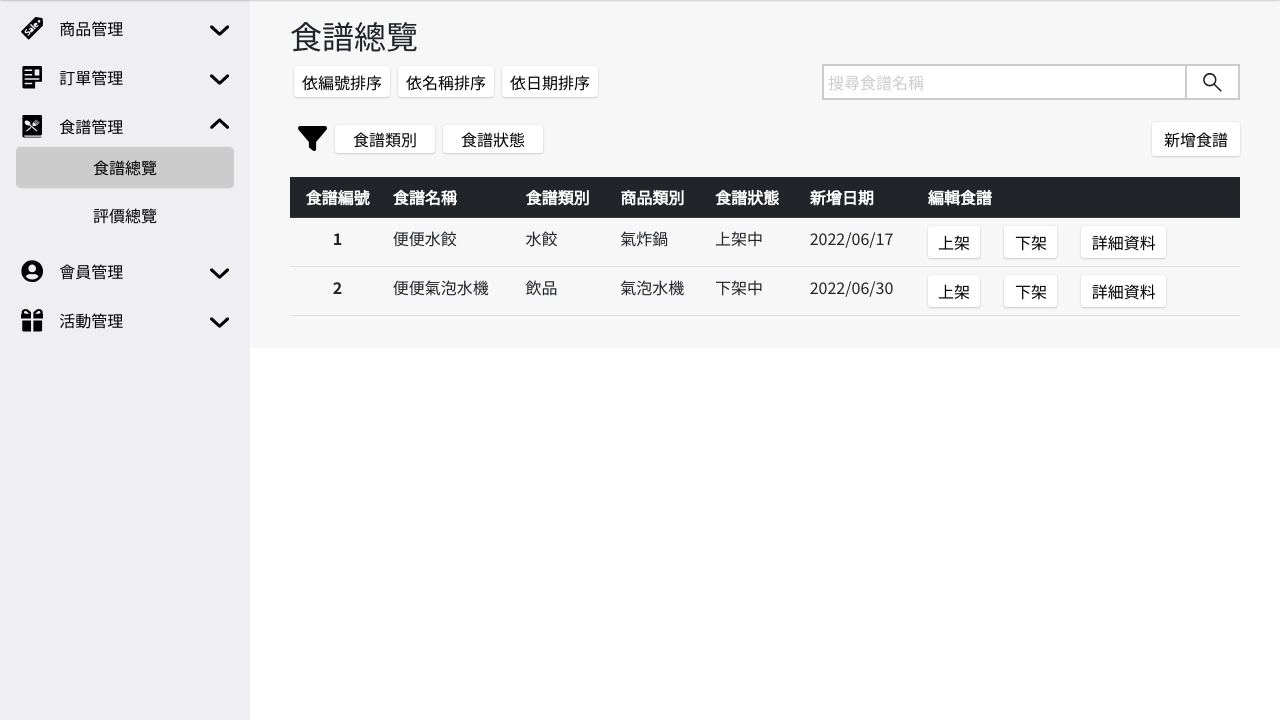
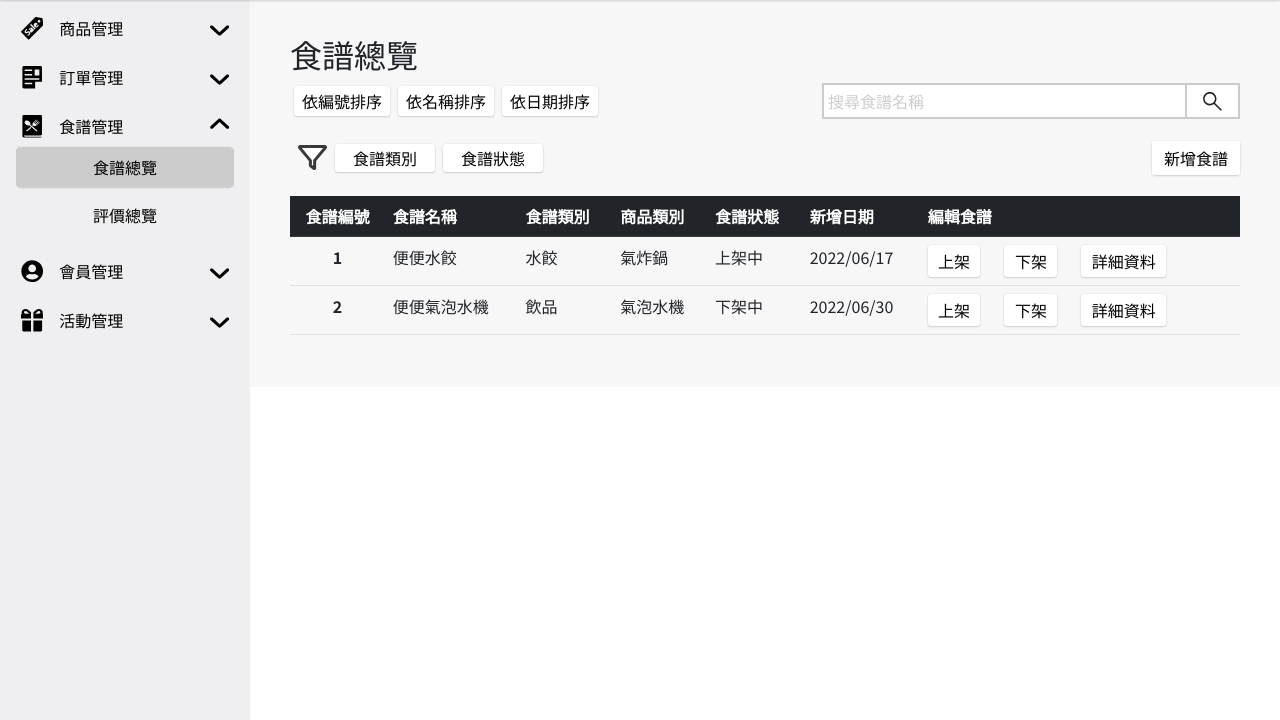
Before and after one commit to zyuan8591/mfee27_group2_project, a PHP site: page /recipe-index.php in a window 1280 px wide. Shown: the part 80-800 px from the top of the page. Run offline with PHP 8.4, Linux system fonts and the light colour scheme; some libraries are stand-ins or nearby versions.

Commit message:
update filter svg

```diff
--- a/recipe-index.php
+++ b/recipe-index.php
@@ -323,8 +323,9 @@
 			<div class="d-flex justify-content-between align-items-center my-3">
 				<div class="filter d-flex align-items-center">
 					<svg width="29" height="25" viewBox="0 0 29 25" fill="none" xmlns="http://www.w3.org/2000/svg">
-						<path d="M0.218261 1.27627C0.593094 0.496667 1.39012 0 2.26588 0H26.7374C27.6154 0 28.4085 0.496667 28.7823 1.27627C29.1619 2.05587 29.0429 2.97833 28.4424 3.64576L18.127 16.1221V23.215C18.127 23.8902 17.7418 24.5097 17.1244 24.811C16.5126 25.1124 15.7762 25.051 15.2267 24.6436L11.6013 21.965C11.1425 21.6301 10.8762 21.1 10.8762 20.5363V16.1221L0.512202 3.64576C-0.0422022 2.97833 -0.156629 2.05587 0.218317 1.27627H0.218261Z" fill="black"/>
+						<path d="M1.5701 1.9264L1.5739 1.9185C1.69656 1.67109 1.96041 1.5 2.26588 1.5H26.7374C27.0464 1.5 27.309 1.6729 27.4298 1.92489L27.4298 1.9249L27.4337 1.93284C27.5472 2.16604 27.5171 2.43152 27.3273 2.64252L27.3064 2.66581L27.2864 2.68995L16.971 15.1663L16.627 15.5823V16.1221V23.215C16.627 23.3139 16.5713 23.4118 16.4665 23.463L16.4616 23.4654C16.3465 23.5221 16.2115 23.5065 16.1201 23.4386L16.1181 23.4372L12.4927 20.7585L12.4927 20.7585L12.4855 20.7533C12.4167 20.703 12.3762 20.6247 12.3762 20.5363V16.1221V15.5804L12.0301 15.1637L1.66605 2.68731C1.66605 2.6873 1.66604 2.68729 1.66603 2.68728C1.48508 2.46941 1.45046 2.17516 1.5701 1.9264Z" fill="white" stroke="#393939" stroke-width="3"/>
 					</svg>
+
 					<div class="filter-item  position-rel">
 						<button class="filter-btn transition">食譜類別</button>
 						<ul class="filter-dropdown position_abs unstyled_list invisible text-center">
--- a/style/recipe-style.css
+++ b/style/recipe-style.css
@@ -5,7 +5,7 @@
 	top: var(--header-height);
 	left: var(--aside-width);
 	background: var(--main-bg);
-	padding: 1rem 2.5rem;
+	padding: 2.2rem 2.5rem;
 	width: calc(100vw - var(--aside-width));
 }
 .main-title {
```
